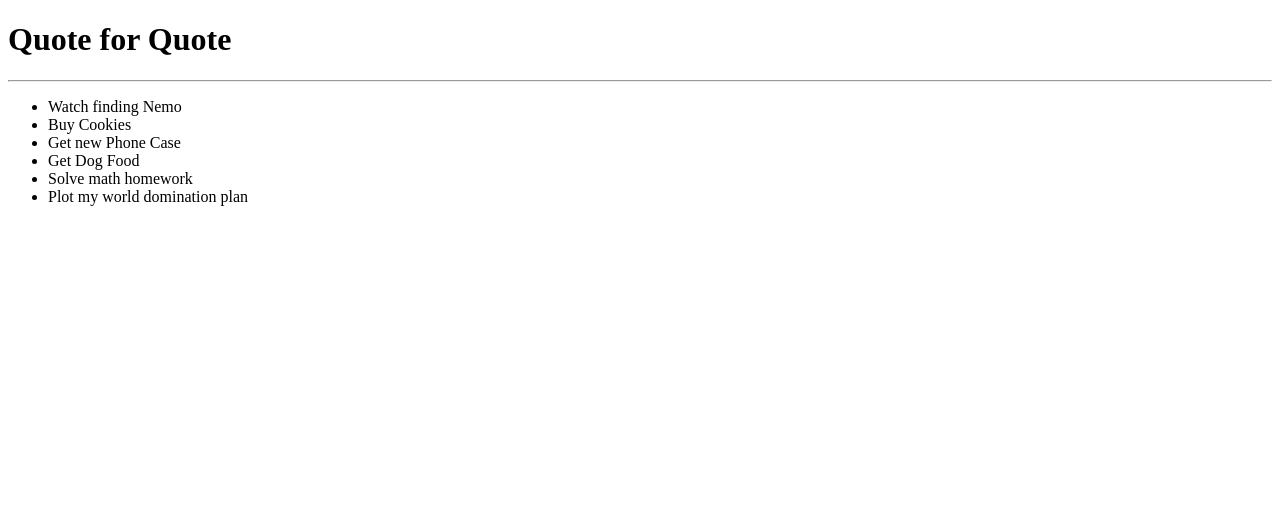
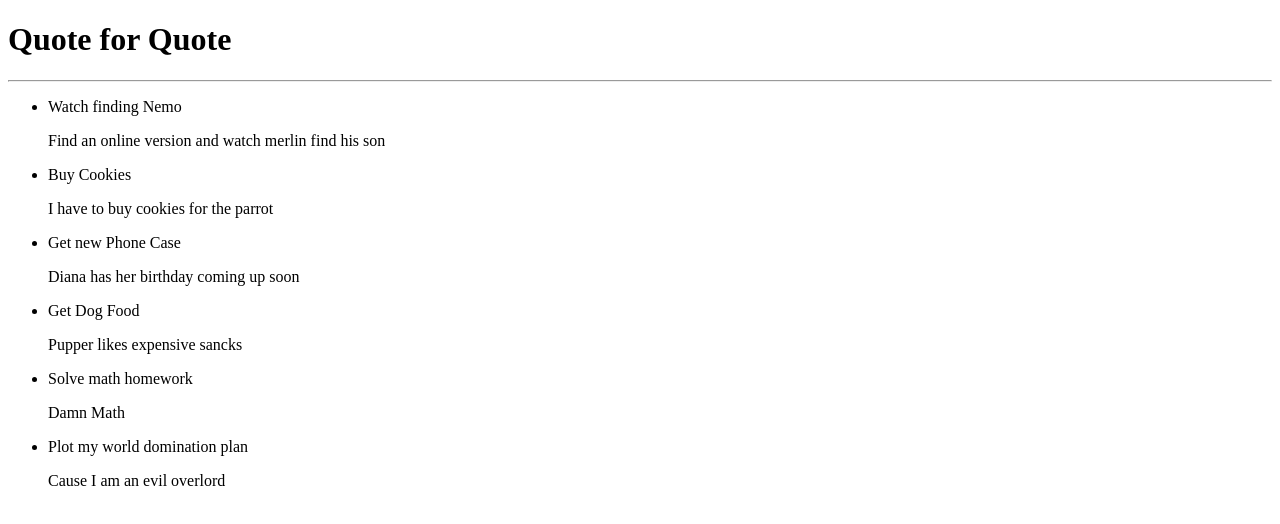
Before and after one commit to katono254/Quotes-for-Quotes, an Angular app: page / in a window 1280 px wide. Shown: the top 524 px of the page. Built offline with nearby package versions, Linux system fonts and the light colour scheme.

Commit message:
Add a description in the the html

```diff
--- a/src/app/quote-detail/quote-detail.component.html
+++ b/src/app/quote-detail/quote-detail.component.html
@@ -1 +1,3 @@
-<p>quote-detail works!</p>
+<p>
+    {{quote.description}}
+  </p>
--- a/src/app/quote/quote.component.html
+++ b/src/app/quote/quote.component.html
@@ -4,6 +4,7 @@
     <ul>
       <li *ngFor='let quote  of quote'>
         {{quote.name}}
+        <app-quote-detail [quote]='quote'></app-quote-detail>
       </li>
     </ul>
   </div>
```
Also changed, not shown: src/app/quote-detail/quote-detail.component.ts (+5 -2 lines).
